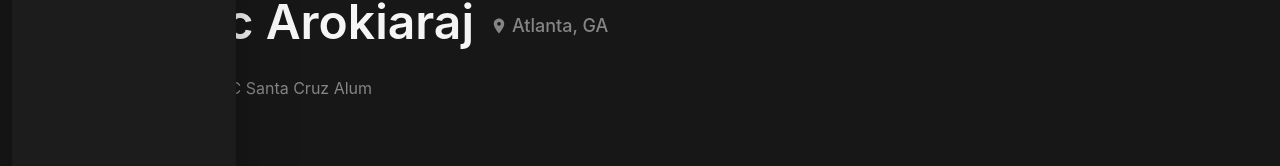
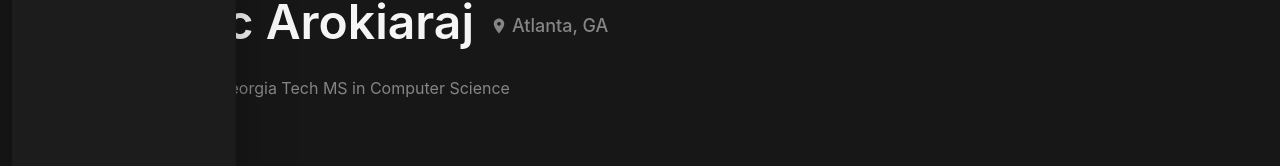
Before and after one commit to dominic-arok/personal-site, a Next.js app: page / in a window 1280 px wide. Shown: the part 260-426 px from the top of the page. Built offline with nearby package versions, Linux system fonts and the light colour scheme.

Commit message:
update school in header

```diff
--- a/src/components/Header.tsx
+++ b/src/components/Header.tsx
@@ -27,7 +27,7 @@
         <div className="pt-4 sm:pt-6">
           <div className="space-y-2">
             <p className="text-[16px] leading-[24px] font-[400] text-[rgb(133,133,133)]">
-              Software Engineer | UC Santa Cruz Alum
+              Software Engineer | Georgia Tech MS in Computer Science
             </p>
           </div>
         </div>
```
